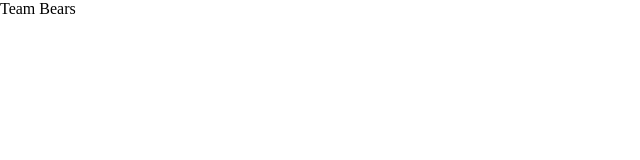
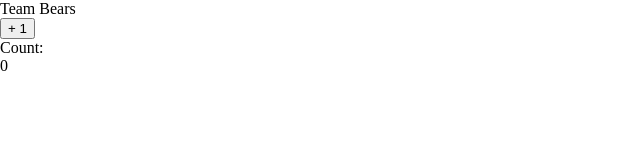
Before and after one commit to PrinceDisant/bears, a React (Create React App) app in the folder client/: page / in a window 1280 px wide. Shown: the top 160 px of the page, without its empty margins (0-640 px from the left). Built offline with nearby package versions, Linux system fonts and the light colour scheme.

Commit message:
useState used to test redux

```diff
--- a/client/src/App.js
+++ b/client/src/App.js
@@ -1,5 +1,23 @@
+import React, { useState } from "react";
+import store from "./store.js";
+
 function App() {
-  return <div className="App">Team Bears</div>;
+  const [count, setCount] = useState(0);
+
+  function increment() {
+    store.dispatch({ type: "counter/increment" });
+    setCount(store.getState().value);
+  }
+
+  return (
+    <div className="App">
+      Team Bears<div></div>
+      <button onClick={increment}>+ 1</button>
+      <br />
+      {"Count: "}
+      <div>{count}</div>
+    </div>
+  );
 }
 
 export default App;
--- a/client/src/reducer.js
+++ b/client/src/reducer.js
@@ -1,4 +1,8 @@
-function reducer(state, action) {
+const initialState = {
+  value: 0,
+};
+
+function reducer(state = initialState, action) {
   // Reducers usually look at the type of action that happened
   // to decide how to update the state
   switch (action.type) {
```
Also changed, not shown: client/src/index.js (+5 -5 lines).
